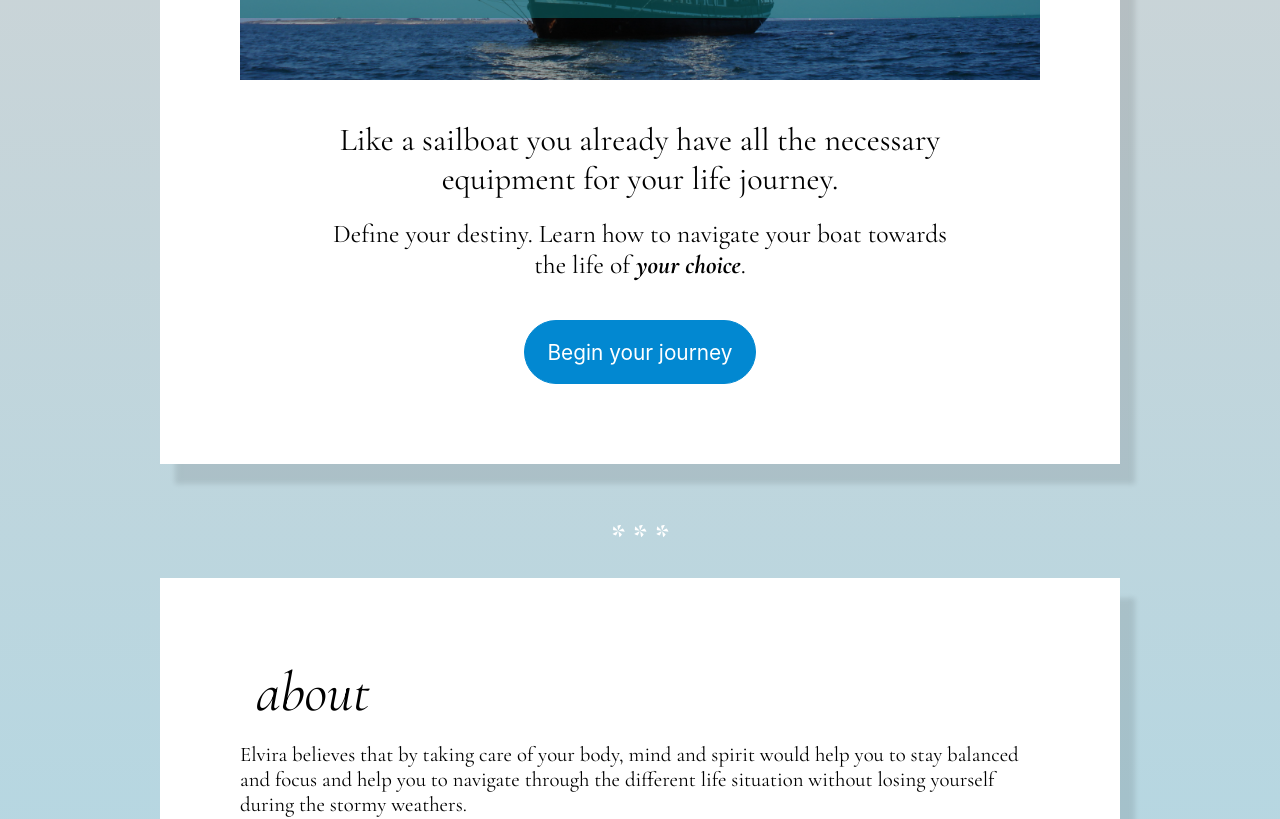
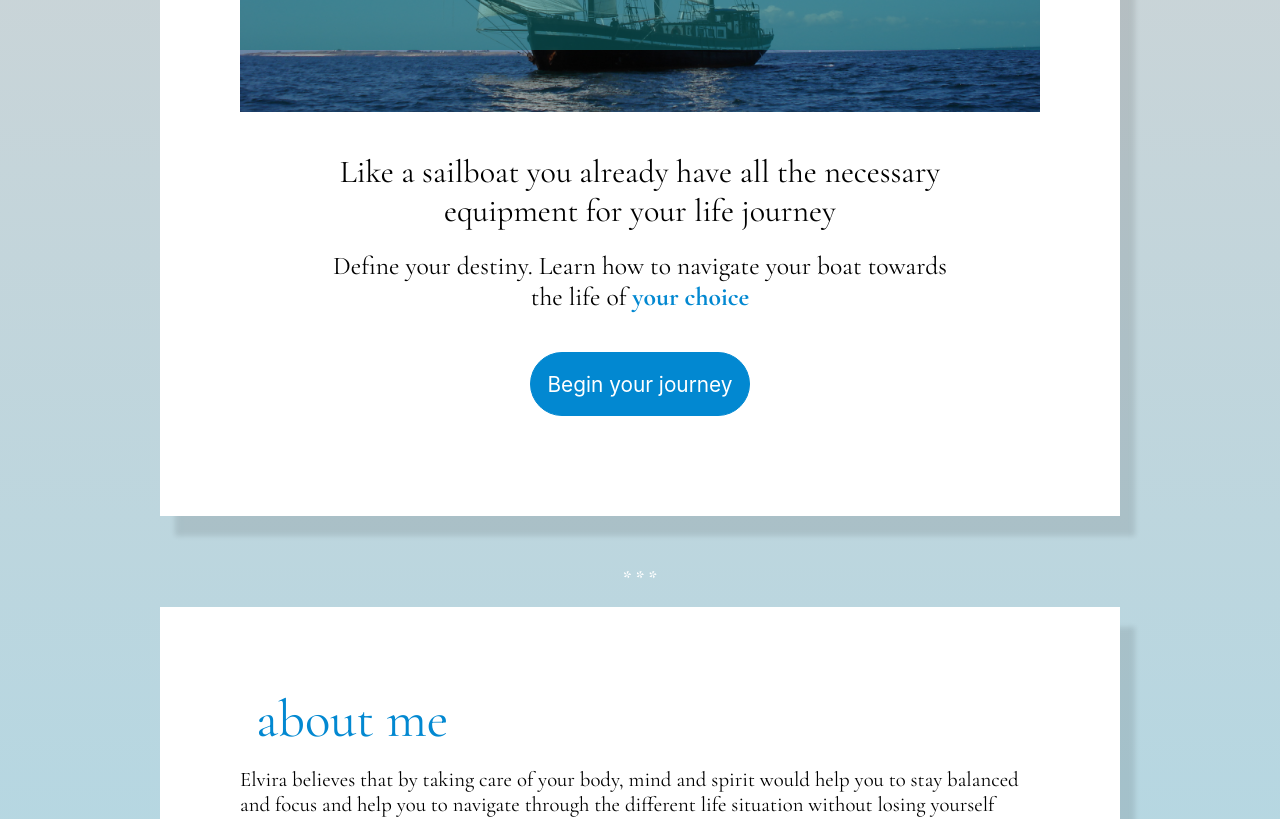
Before and after one commit to electricblues/web-blog, a Next.js app: page / in a window 1280 px wide. Shown: the part 440-1259 px from the top of the page. Built offline with nearby package versions, Linux system fonts and the light colour scheme.

Commit message:
scrolling component

```diff
--- a/package.json
+++ b/package.json
@@ -9,11 +9,14 @@
     "lint": "next lint"
   },
   "dependencies": {
+    "lodash": "^4.17.21",
     "next": "12.1.6",
     "primeicons": "^5.0.0",
     "primereact": "^8.1.1",
     "react": "18.1.0",
-    "react-dom": "18.1.0"
+    "react-dom": "18.1.0",
+    "react-scroll": "^1.8.7",
+    "uuid": "^8.3.2"
   },
   "devDependencies": {
     "eslint": "8.16.0",
--- a/pages/components/ContactForm/ContactForm.jsx
+++ b/pages/components/ContactForm/ContactForm.jsx
@@ -19,14 +19,15 @@ const ContactForm = () => {
     <div>
       <div
         style={{
-          fontSize: "3.5rem",
+          fontSize: "3.3rem",
           textAlign: "left",
           marginBottom: "1rem",
           paddingLeft: "1rem",
           paddingRight: "4rem",
+          color: "#0288d1",
         }}
       >
-        <i>Contact</i>
+        Contact
       </div>
       <div style={{ margin: "none", textAlign: "left", width: "auto" }}>
         <span className="p-float-label">
--- a/pages/components/Display/Paragraph.jsx
+++ b/pages/components/Display/Paragraph.jsx
@@ -3,15 +3,16 @@ import PropTypes from "prop-types";
 const Paragraph = ({ title, titleDirection, texts }) => (
   <>
     <div
+      className="paragraph-title"
       style={{
-        fontSize: "3.5rem",
+        fontSize: "3.3rem",
         textAlign: `${titleDirection}`,
         marginBottom: "1rem",
         paddingLeft: "1rem",
         paddingRight: "4rem",
       }}
     >
-      <i>{title}</i>
+      {title}
     </div>
     <div
       style={{
--- /dev/null
+++ b/pages/components/Display/Paragraph.scss
@@ -0,0 +1,3 @@
+.paragraph-title {
+  color: $primary-color;
+}
--- /dev/null
+++ b/pages/components/Display/Sticker.jsx
@@ -0,0 +1,64 @@
+import { useState, useEffect } from "react";
+
+import _ from "lodash";
+
+import { v4 } from "uuid";
+
+const stickyClass = "sticky";
+
+const Sticker = ({ child, id }) => {
+  const [stickyDimensions, setStickyDimensions] = useState({
+    width: undefined,
+    top: undefined,
+    height: undefined,
+  });
+
+  const [isStick, setIsStick] = useState(undefined);
+
+  useEffect(() => {
+    const { width, top, height } = document
+      .querySelector(`#${id}`)
+      .getBoundingClientRect();
+
+    setStickyDimensions({ width, top: top + window.scrollY, height });
+  }, [id]);
+
+  useEffect(() => {
+    const isSticky = (_e) => {
+      const scrollTop = window.scrollY;
+
+      if (scrollTop >= stickyDimensions.top) {
+        setIsStick(true);
+      } else {
+        setIsStick(false);
+      }
+    };
+
+    window.addEventListener("scroll", isSticky);
+    return () => {
+      window.removeEventListener("scroll", isSticky);
+    };
+
+    //return;
+  }, [stickyDimensions]);
+
+  const newChild = (stck) => ({
+    ...child,
+    props: {
+      ...child.props,
+      style: stck ? { width: stickyDimensions.width } : {},
+      className: stck ? stickyClass : "",
+    },
+  });
+
+  return (
+    <>
+      <div
+        style={isStick ? { height: `${stickyDimensions.height}px` } : {}}
+      ></div>
+      <div id={id}>{newChild(isStick)}</div>
+    </>
+  );
+};
+
+export default Sticker;
--- /dev/null
+++ b/pages/components/Display/Sticker.scss
@@ -0,0 +1,12 @@
+.sticky {
+  position: fixed;
+  top: 10px;
+  z-index: 999;
+
+  transition: opacity 0.2s;
+  opacity: 0.7;
+  transition-duration: 400;
+  &:hover {
+    opacity: 1;
+  }
+}
--- a/pages/components/Intro/IntroText.jsx
+++ b/pages/components/Intro/IntroText.jsx
@@ -1,31 +1,61 @@
+import React, { useState } from "react";
 import { Button } from "primereact/button";
+import Sticker from "../Display/Sticker";
 
-const IntroText = () => (
+const stickyElement = "stick";
+
+// class StickyElement {
+//   constructor(el) {
+//     this.name = el;
+//   }
+//   get() {
+//     return this.el;
+//   }
+//   getAsClass() {
+//     return `.${this.el}`;
+//   }
+//   getAsId() {
+//     return `#${this.el}`;
+//   }
+// }
+
+const IntroText = ({ onButtonAction }) => {
+  return (
     <>
       <br />
       <br />
       <div style={{ fontSize: "2rem", maxWidth: "40rem", margin: "auto" }}>
-      Like a sailboat you already have all the necessary equipment for your life
-      journey.
+        Like a sailboat you already have all the necessary equipment for your
+        life journey
       </div>
       <br />
       <div style={{ fontSize: "1.6rem", maxWidth: "40rem", margin: "auto" }}>
         Define your destiny. Learn how to navigate your boat towards the life of{" "}
-      <b>
-        <i>your choice</i>
-      </b>
-      .
+        <b style={{ color: "#0288D1" }}>your choice</b>
       </div>
       <br />
       <br />
+
+      <Sticker
+        id="something"
+        child={
+          <div style={{ fontSize: "2rem", maxWidth: "40rem", margin: "auto" }}>
             <Button
               className="p-button-info p-button-rounded"
-      style={{ height: "4rem", fontSize: "1.3rem", padding: "1.4rem" }}
+              style={{
+                height: "4rem",
+                fontSize: "1.3rem",
+              }}
+              onClick={onButtonAction}
             >
               Begin your journey
             </Button>
+          </div>
+        }
+      />
       <br />
     </>
   );
+};
 
 export default IntroText;
--- a/pages/index.js
+++ b/pages/index.js
@@ -5,12 +5,20 @@ import IntroText from "./components/Intro/IntroText";
 import Page from "./components/Display/Page";
 import NormalImage from "./components/Display/NormalImage";
 import ContactForm from "./components/ContactForm/ContactForm";
+import { useRef } from "react";
 
 export default function Home() {
+  const myRef = useRef(null);
+
+  const executeScroll = () => {
+    console.log("lmao");
+    myRef.current.scrollIntoView();
+  };
+  // run t
+
   return (
     <div
       style={{
-        paddingTop: "0px",
         minHeight: "100vh",
         height: "100%",
       }}
@@ -18,26 +26,22 @@ export default function Home() {
       <div
         className="temp-body"
         style={{
-          width: "100%",
-          margin: "auto",
-
           textAlign: "center",
-          //backgroundColor: "rgb(250,250,250)",
           backgroundImage: "linear-gradient(lightgray, lightblue, #0066CC)",
           fontFamily: `"Cormorant Garamond", serif`,
         }}
       >
         <Page>
           <Intro text={"Be The Captain of your life"} />
-          <IntroText />
+          <IntroText onButtonAction={executeScroll} />
         </Page>
 
         <Divider color={"none"}>
-          <h1 style={{ color: "white" }}>* * *</h1>
+          <h3 style={{ color: "white" }}>* * *</h3>
         </Divider>
         <Page>
           <Paragraph
-            title={"about"}
+            title={"about me"}
             titleDirection={"left"}
             texts={[
               `Elvira believes that by taking care of your body, mind and
@@ -57,7 +61,7 @@ export default function Home() {
           />
           <br />
           <Divider color={"lightgray"}>
-            <h1 style={{ color: "black" }}>* * *</h1>
+            <h3 style={{ color: "black" }}>* * *</h3>
           </Divider>
           <br />
           <Paragraph
@@ -78,7 +82,7 @@ export default function Home() {
           />
 
           <Divider color={"lightgray"}>
-            <h1 style={{ color: "black" }}>* * *</h1>
+            <h3 style={{ color: "black" }}>* * *</h3>
           </Divider>
           <br />
           <Paragraph
@@ -107,10 +111,12 @@ export default function Home() {
           <br />
         </Page>
         <Divider color={"none"}>
-          <h1 style={{ color: "white" }}>* * *</h1>
+          <h3 style={{ color: "white" }}>* * *</h3>
         </Divider>
         <Page>
-          <ContactForm />
+          <div ref={myRef}>
+            <ContactForm />
+          </div>
         </Page>
         <br />
       </div>
--- /dev/null
+++ b/styles/index.scss
@@ -0,0 +1,9 @@
+.temp-body {
+  padding-top: 2rem;
+  width: 100%;
+  margin: auto;
+
+  @media (max-width: $layout-breakpoint-small) {
+    padding-top: 0px;
+  }
+}
--- a/styles/styles.scss
+++ b/styles/styles.scss
@@ -1,12 +1,16 @@
 // Display components
 
 $layout-breakpoint-small: 700px;
+$primary-color: #0288d1;
 
 @import url("https://fonts.googleapis.com/css2?family=Cormorant+Garamond:ital,wght@0,300;0,400;0,500;0,600;0,700;1,300;1,400;1,500;1,600;1,700&display=swap");
 
+@import "./index.scss";
 @import "../pages/components/PictureWrapper/PictureWrapper.scss";
 @import "../pages/components/Intro/Intro.scss";
 @import "../pages/components/Display/Page.scss";
+@import "../pages/components/Display/Paragraph.scss";
+@import "../pages/components/Display/Sticker.scss";
 
 // .page-body {
 //   background-color: #caf0f9;
```
Also changed, not shown: pages/components/Intro/Intro.scss (+0 -21 lines), 1 other file (tests, documents, lock files or other folders). Lines whose indentation alone changed are shown as unchanged.
